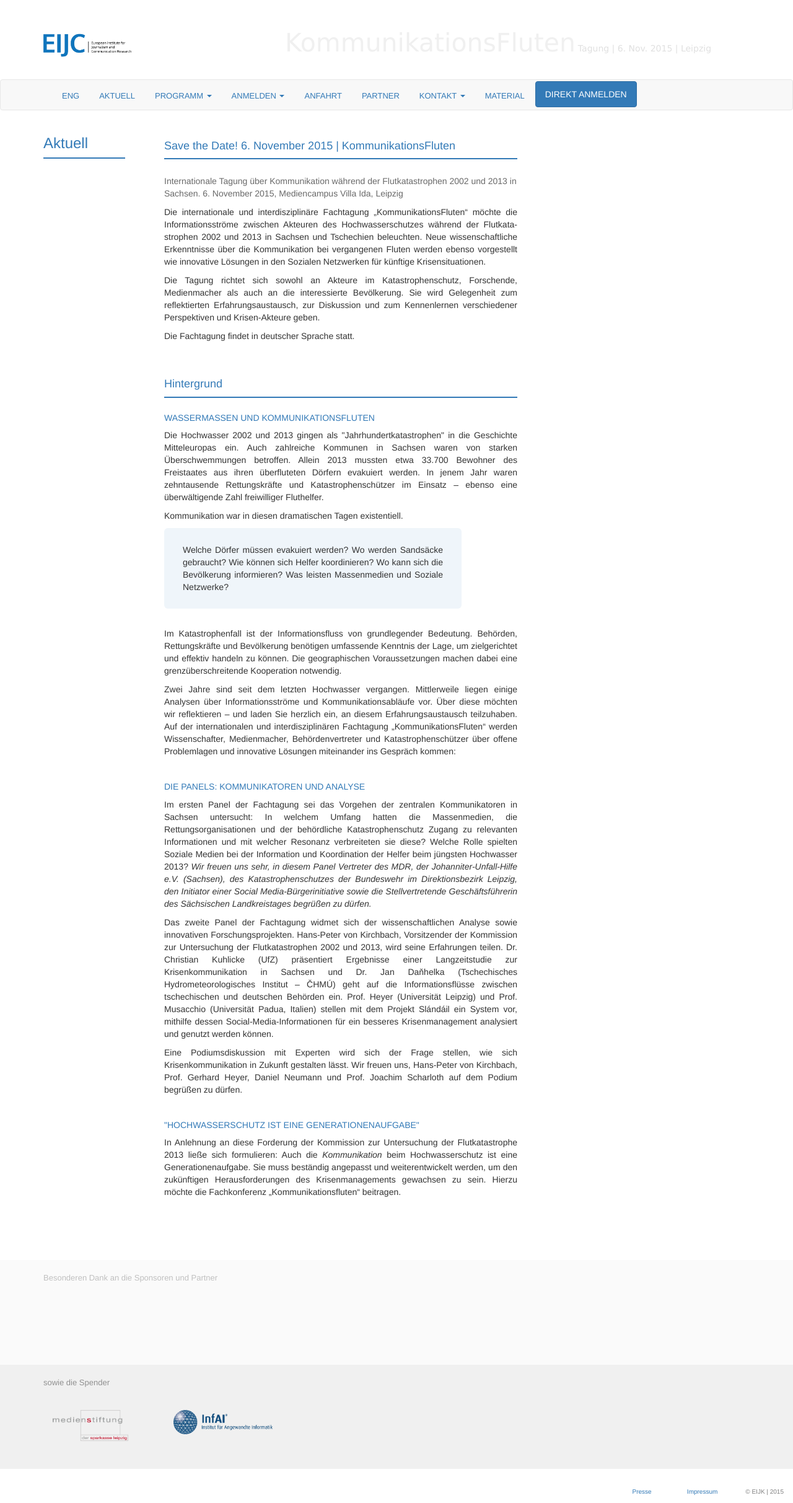
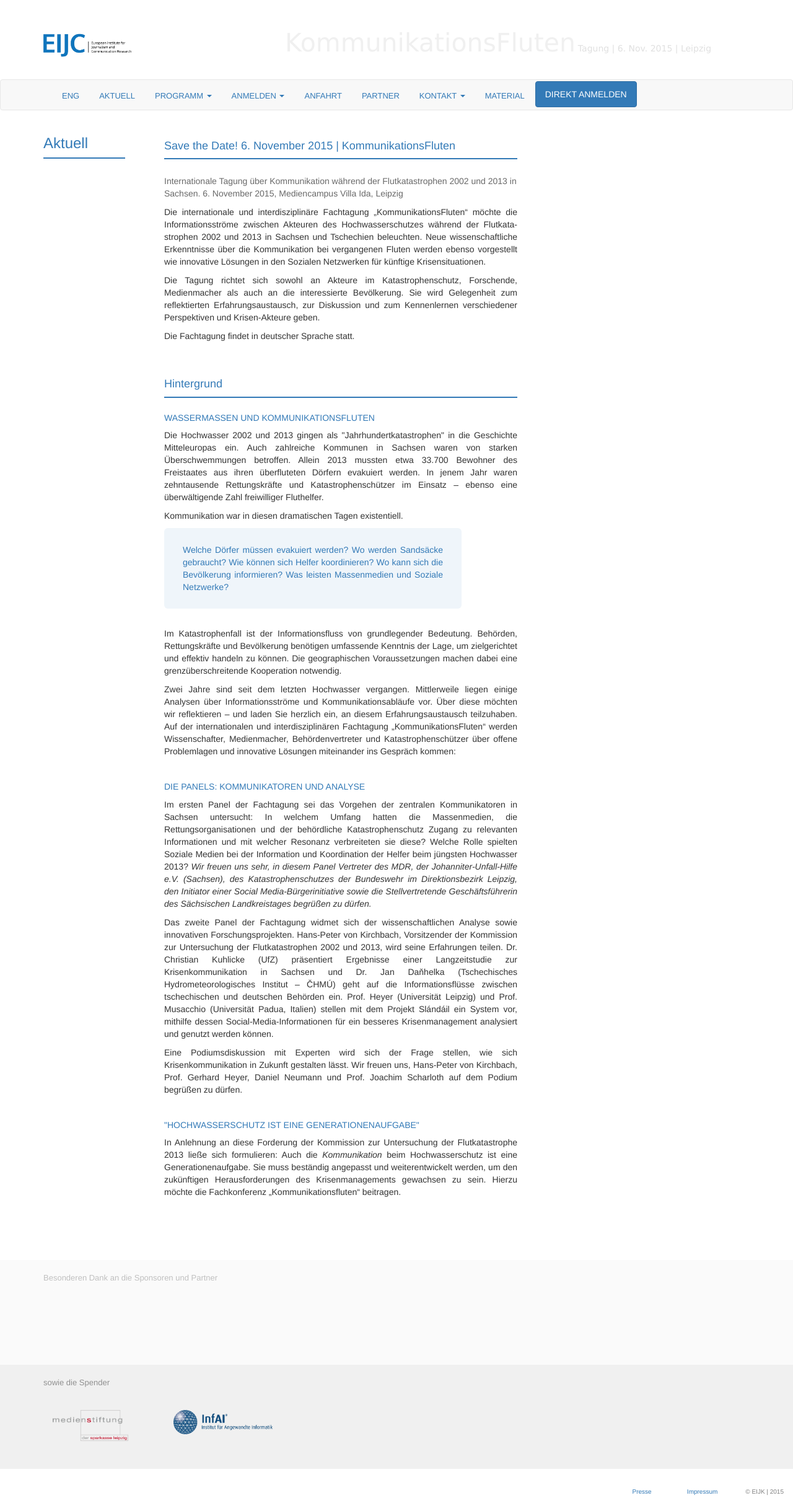
Before and after one commit to susedev/test, a Jekyll site: the page built from konferenz-kommunikationsfluten.html, in a window 1280 px wide. Shown: the whole page at 62% size. Built offline with Jekyll 4.4.1, drawn with Linux system fonts in a browser that asks for light colours; nearby versions of some CDN libraries.

Commit message:
Edit from JekyllCMS

```diff
--- a/konferenz-kommunikationsfluten.html
+++ b/konferenz-kommunikationsfluten.html
@@ -25,7 +25,7 @@ title: Aktuell
 
 <p style="text-align: justify;">Kommunikation war in diesen dramatischen Tagen existentiell.</p>
 
-<div class="jumbotron" style="max-width: 480px; background-color: #eff5fa; #337AB7; padding: 25px 30px; border: 1px; text-align: justify; ">Welche D&ouml;rfer m&uuml;ssen evakuiert werden? Wo werden Sands&auml;cke gebraucht? Wie k&ouml;nnen sich Helfer koordinieren? Wo kann sich die Bev&ouml;lkerung informieren? Was leisten Massenmedien und Soziale Netzwerke?</div>
+<div class="jumbotron" style="max-width: 480px; background-color: #eff5fa; color:#337AB7; padding: 25px 30px; border: 1px; text-align: justify; ">Welche D&ouml;rfer m&uuml;ssen evakuiert werden? Wo werden Sands&auml;cke gebraucht? Wie k&ouml;nnen sich Helfer koordinieren? Wo kann sich die Bev&ouml;lkerung informieren? Was leisten Massenmedien und Soziale Netzwerke?</div>
 
 <p style="text-align: justify;">Im Katastrophenfall ist der Informationsfluss von grundlegender Bedeutung. Beh&ouml;rden, Rettungskr&auml;fte und Bev&ouml;lkerung ben&ouml;tigen umfassende Kenntnis der Lage, um zielgerichtet und effektiv handeln zu k&ouml;nnen. Die geographischen Voraussetzungen machen dabei eine grenz&uuml;berschreitende Kooperation notwendig.</p>
 
```
